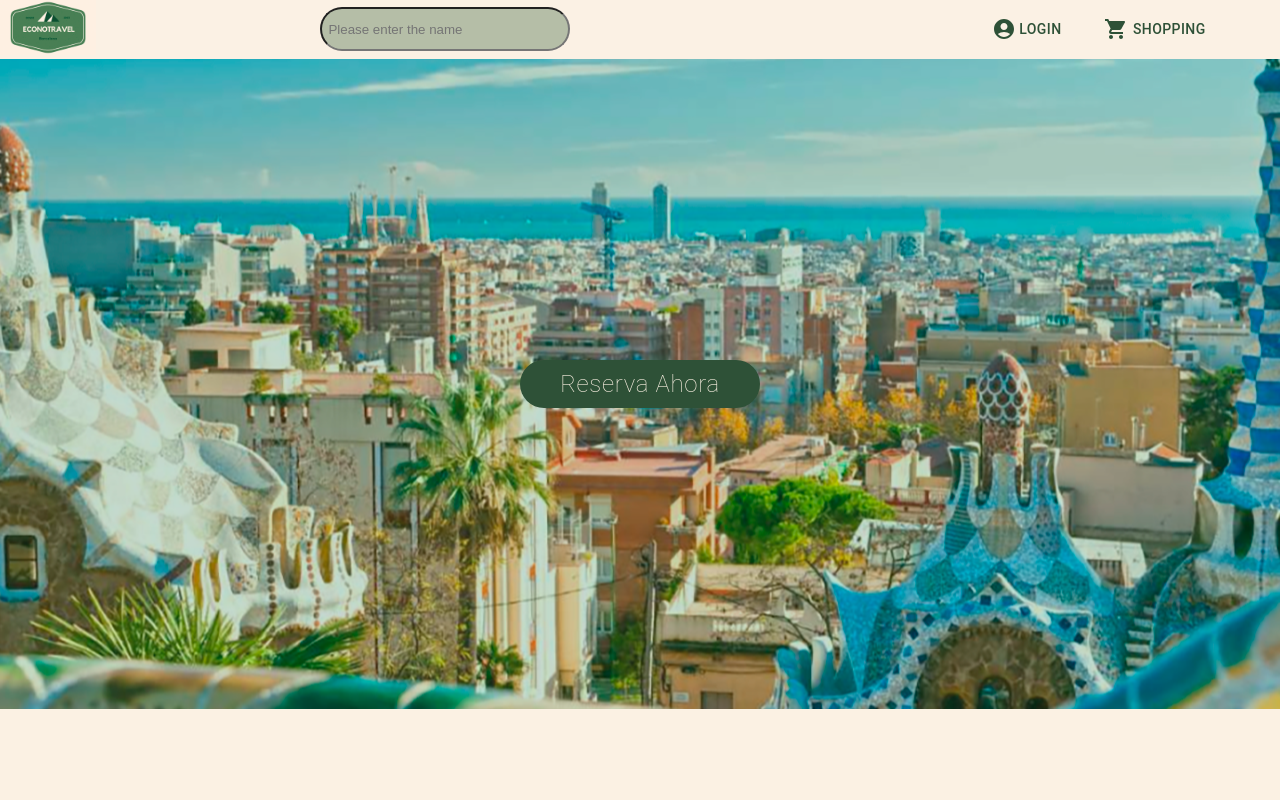
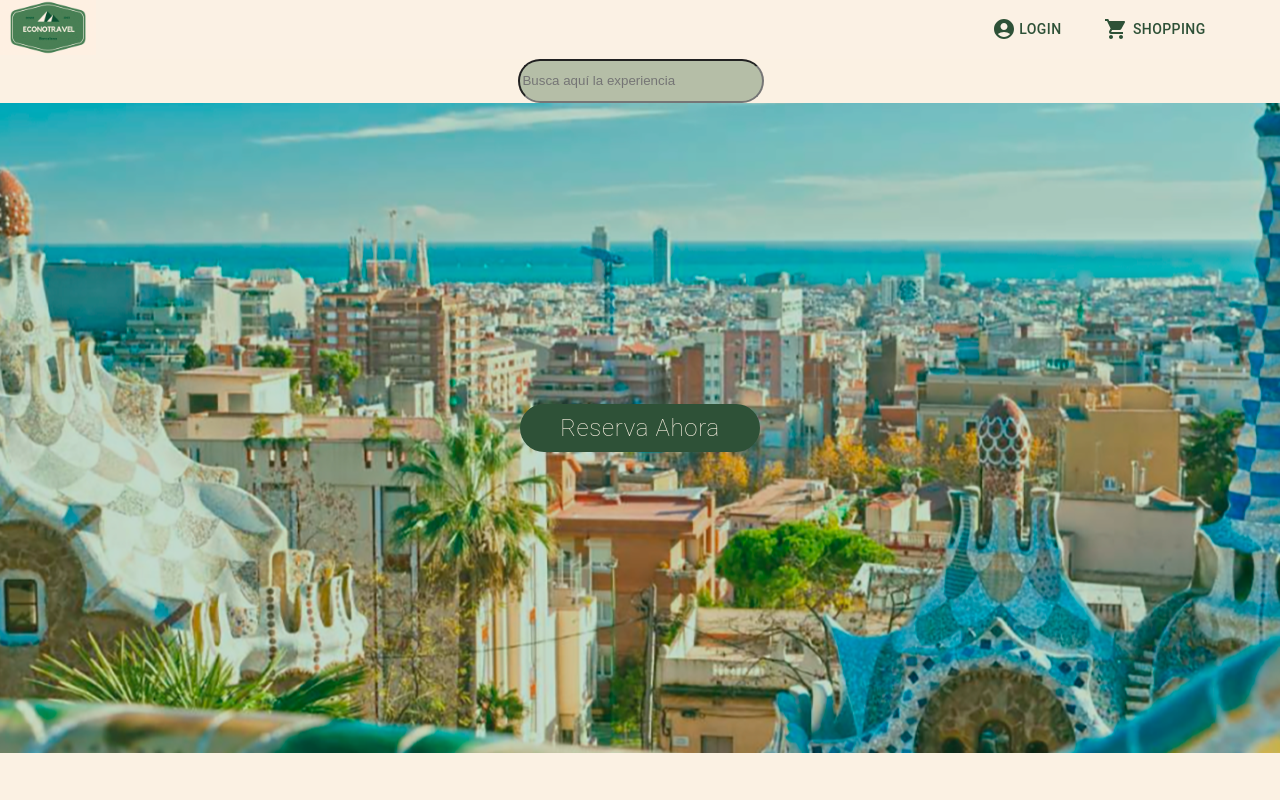
Before and after one commit to Sirisiris/Econotravel-Legacy, a React (Create React App) app in the folder client/: page / in a window 1280 px wide. Shown: the top 800 px of the page. Built offline with nearby package versions, Linux system fonts and the light colour scheme; data requests are answered from the project's data file; a web font is replaced by a local one.

Commit message:
#2 barra search cambio

```diff
--- a/client/src/App.css
+++ b/client/src/App.css
@@ -30,6 +30,12 @@
   padding-right: 15em;
   padding-bottom: 5em;
 }
+.search{
+  display: flex;
+  align-items: center;
+  justify-content: center;
+  width: 100%;
+}
 
 @media (max-width: 900px){
   .div-como{
--- a/client/src/App.js
+++ b/client/src/App.js
@@ -11,6 +11,7 @@ function App() {
     <BrowserRouter>
 
         <NavBar />
+
         <Router />
 
 
--- a/client/src/Routes.js
+++ b/client/src/Routes.js
@@ -8,7 +8,7 @@ import ComoFunciona from './components/ComoFunciona';
 import MediosPago from './components/MediosPago';
 import DetalleExperiencia from "./components/DetalleExperiencia";
 import Carrito from "./components/Carrito";
-import PruebaBarra from "./components/PruebaBarra"
+import ResultadosFiltros from "./components/ResultadosFiltros";
 
 export default function Rutas () {
     let element = useRoutes([
@@ -53,8 +53,8 @@ export default function Rutas () {
       },
 
       {
-        element: <PruebaBarra/>,
-        path:"/prueba"
+        element: <ResultadosFiltros/>,
+        path:"/filtros"
       }
     ]);
 
--- a/client/src/components/PruebaResultados.js
+++ b/client/src/components/BarraSearch.js
@@ -1,10 +1,9 @@
 
 import React, { useState } from "react";
-import ExperiencesList from "./ExperiencesList";
 import { Button, Container, Chip } from "@mui/material";
 import { Grid, Box } from "@mui/material";
 
-const PruebaResultados = (props) => {
+const BarraSearch = (props) => {
   const [filterValue, setFilterValue] = useState([]);
 
   const handleSearch = (event) => {
@@ -21,14 +20,13 @@ const PruebaResultados = (props) => {
 
   return (
     <div>
-      <div classname="searchBox"></div>
+      <div classname="searchBox">
       <input style={{backgroundColor: '#b5bea7', display:"flex", alignItems:"center", borderRadius: '50px', minWidth: '15rem', height: "2.5rem", paddingLeft: "1%"}}
         type="text"
         placeholder={props.Placeholder}
         onChange={handleSearch}
-      />
-      {/* {filterValue.length !== 0 ? null : <ExperiencesList />} */}
-      <div className="movieList">
+      /></div>
+      <div>
         {filterValue.length !== 0 &&
           filterValue.map((e) => {
             return (
@@ -85,4 +83,4 @@ const PruebaResultados = (props) => {
     </div>
   );
 };
-export default PruebaResultados;
+export default BarraSearch;
--- a/client/src/components/ExperiencesList.js
+++ b/client/src/components/ExperiencesList.js
@@ -55,7 +55,7 @@ export default function ExperiencesList() {
             <h1
               style={{ fontSize: "1.2em", color: "#2e5137", marginTop: "1em" }}
             >
-              {data.tag1}
+              {data.title}
             </h1>
             <h2
               style={{ fontSize: "1em", fontWeight: "200", color: "#2e5137" }}
--- a/client/src/components/NavBar.js
+++ b/client/src/components/NavBar.js
@@ -4,10 +4,11 @@ import ShoppingCartIcon from '@mui/icons-material/ShoppingCart';
 import Logo from '../images/logo.png';
 import {Grid,Box, InputBase, Button} from "@mui/material";
 import SearchIcon from '@mui/icons-material/Search';
-import PruebaBarra from "./PruebaBarra";
+import ResultadosFiltros from "./ResultadosFiltros";
 import ExperiencesList from "./ExperiencesList";
 import { useState, useEffect } from "react";
 import MenuDropDown from "./MenuDropDown";
+
 
 
 
@@ -15,10 +16,9 @@ export default function NavBar() {
   const navigate= useNavigate()
   const [search, setSearch] = useState ("")
   const handleClick= (e)=> {
-    e.preventDefault()
-  navigate (`/experiences?input=${search}`)
+    <Link to="prueba"></Link>
+  }
 
-  }
 
   const handleChange= (e)=> {
     e.preventDefault()
@@ -36,25 +36,32 @@ export default function NavBar() {
             </Grid>
 
             <Grid item xs={6} sm={6} lg={6}>
-            <Link to="search"></Link>
-            <PruebaBarra />
+
+
+
+
+
 
             {/* <Box   style={{backgroundColor: '#b5bea7', display:"flex", alignItems:"center", borderRadius: '50px', minWidth: '15rem', height: "2.5rem", paddingLeft: "1%"}}>
              <Button onClick= {handleClick}>
-              <SearchIcon style={{color: "#2e5137"}}/>
+
             </Button>
               <InputBase onChange= {handleChange}
               placeholder="Search…"
               inputProps={{'aria-label': 'search' }}/>
-            </Box> */}
+            </Box>  */}
           </Grid>
+
            <Grid item xs={5} sm={3} lg={3} style={{display:"flex", gap: "5%", paddingLeft: "2%"}}>
             <MenuDropDown/>
             <Link  to="carrito" style={{color:"#2e5137", paddingLeft:"1em"}}><Button style={{color: "#2e5137"}}><ShoppingCartIcon style={{paddingRight: "5%"}}/> Shopping</Button></Link>
          </Grid>
       </nav>
+      <ResultadosFiltros />
+      </Grid>
 
-      </Grid>
+
+
     </>
   );
 }
--- a/client/src/components/PruebaBarra.js
+++ b/client/src/components/ResultadosFiltros.js
@@ -1,10 +1,10 @@
-import PruebaResultados from "./PruebaResultados";
+import BarraSearch from "./BarraSearch";
 import React from "react";
 import { useEffect, useState } from "react";
 import axios from "axios";
 
 
-const App = () => {
+const ResultadosFiltros = () => {
 
     const [data, setData] = useState([]);
 
@@ -17,10 +17,10 @@ const App = () => {
   }, []);
 
     return (
-      <div>
-        <PruebaResultados Data={data} Placeholder="Please enter the name " />
+      <div className="search">
+        <BarraSearch Data={data} Placeholder="Busca aquí la experiencia" />
       </div>
     );
   };
 
-  export default App;
+  export default ResultadosFiltros;
```
